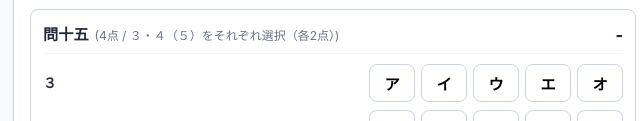
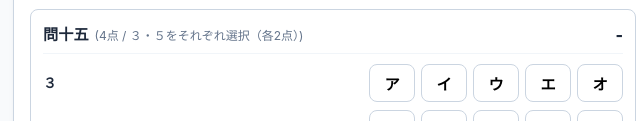
Before and after one commit to nakamu1203/hnd0301, a plain HTML site: page 1113index.html in a window 1280 px wide. Shown: the part 831-952 px from the top of the page, 307-947 px from the left. Drawn offline with Linux system fonts and the light colour scheme.

Commit message:
Update 1113index.html

```diff
--- a/1113index.html
+++ b/1113index.html
@@ -137,7 +137,7 @@
   // ==========================================
   // ここにGASの公開URLを貼り付けてください
   // ==========================================
-  var GAS_ENDPOINT_URL = "YOUR_GAS_WEBAPP_URL_HERE";
+  var GAS_ENDPOINT_URL = "https://script.google.com/macros/s/AKfycbzSeKg4KJ7pymNv3pcT8I0BhgF8VhHlIo827W7yfDPoPwqrl65qj_i2DtRElrDBay6_oA/exec";
 
   // 谷崎潤一郎の作品名ホワイトリスト（表記ゆれ・主要作品網羅）
   var TANIZAKI_WORKS = [
@@ -188,10 +188,10 @@
     },
     {
       id: "15", title: "問十五", type: "pair5", section: "req", maxScore: 4,
-      note: "３・４（５）をそれぞれ選択（各2点）",
+      note: "３・５をそれぞれ選択（各2点）",
       subs: [
         { key: "3", label: "３", ans: "ウ", score: 2 },
-        { key: "4", label: "４", ans: "ア", score: 2 }
+        { key: "5", label: "５", ans: "ア", score: 2 }
       ]
     },
     {
```
